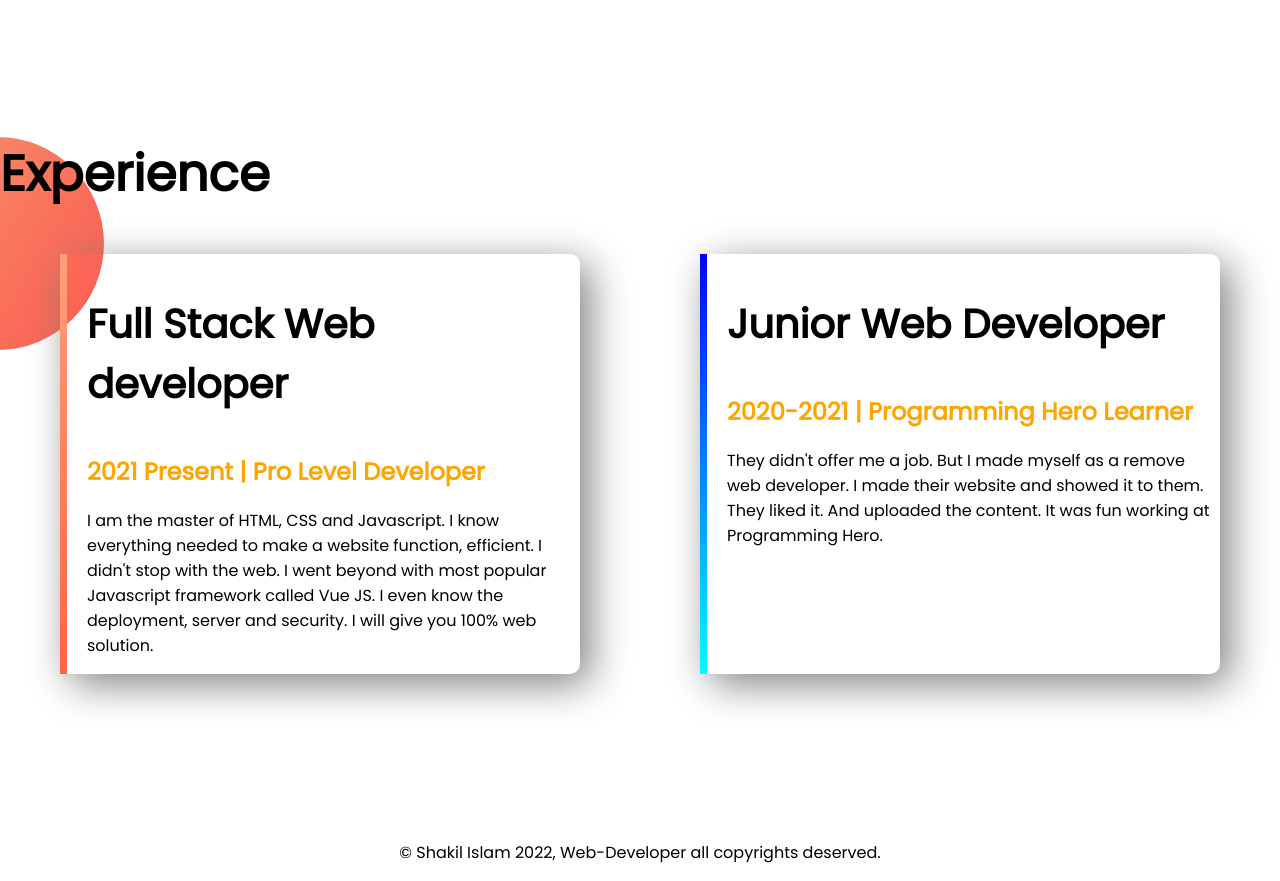
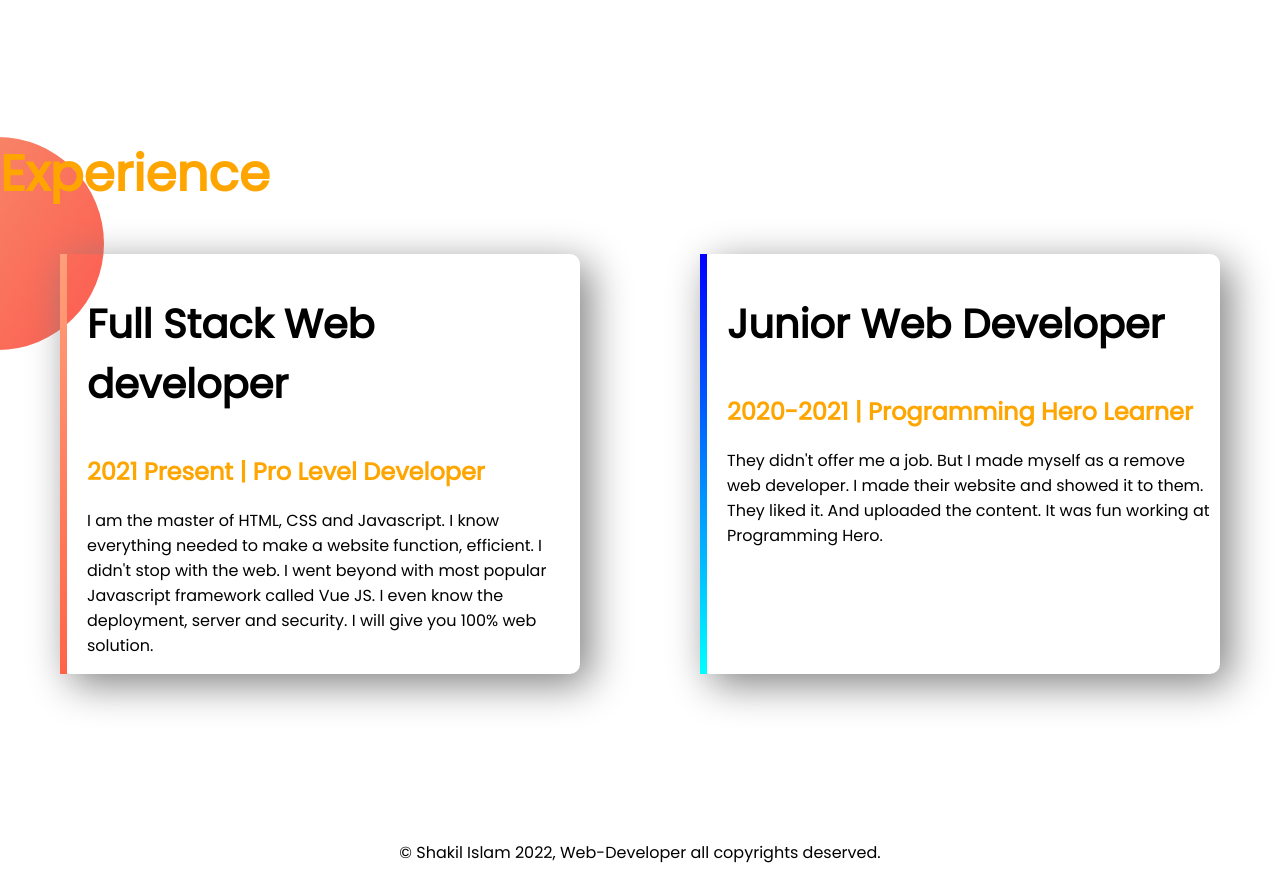
Before and after one commit to Shakil00077/Shakil-Portfolio, a plain HTML site: page index.html in a window 1280 px wide. Shown: the part 1120-2001 px from the top of the page. Drawn offline with Linux system fonts and the light colour scheme.

Commit message:
edite experience section

```diff
--- a/style.css
+++ b/style.css
@@ -49,6 +49,9 @@ h3{
     background-image: url(images/exp-bg.png);
     background-repeat: no-repeat;
 }
+.last-part h1{
+    color: orange;
+}
 #full-stack{
     border-left: 7px solid;
     border-image: linear-gradient(180deg, lightsalmon, tomato);
```
